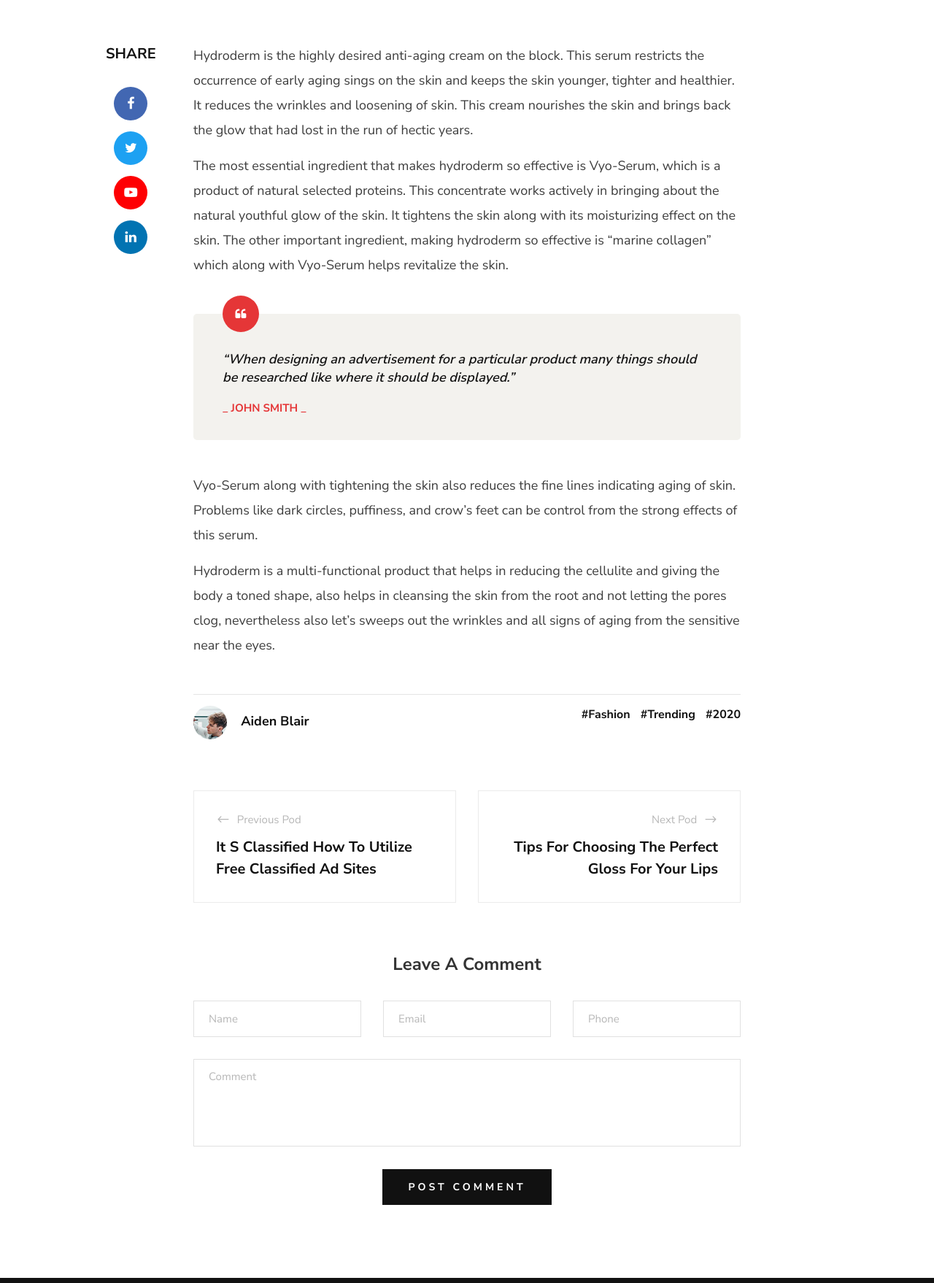
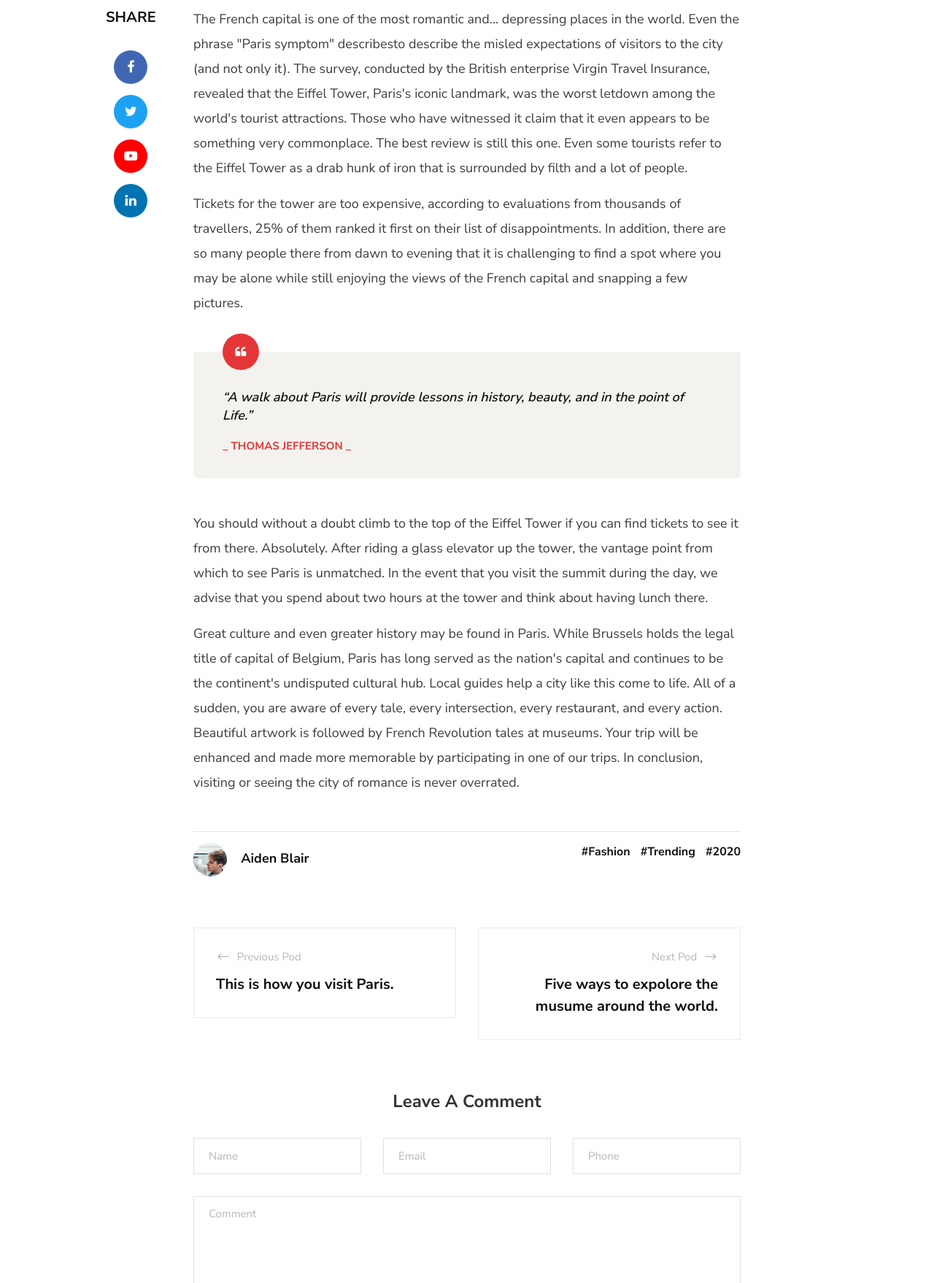
Before and after one commit to Escaper30/Capstone-Travel-, a PHP site: page /blog-details.php in a window 1280 px wide. Shown: the part 1362-3120 px from the top of the page at 73% size. Run offline with PHP 8.4, Linux system fonts and the light colour scheme; some libraries are stand-ins or nearby versions.

Commit message:
Add files via upload

```diff
--- a/blog-details.php
+++ b/blog-details.php
@@ -7,7 +7,7 @@
     <meta name="keywords" content="Male_Fashion, unica, creative, html">
     <meta name="viewport" content="width=device-width, initial-scale=1.0">
     <meta http-equiv="X-UA-Compatible" content="ie=edge">
-    <title>Male-Fashion | Template</title>
+    <title>Eiffel Tower | Voyager</title>
 
     <!-- Google Font -->
     <link href="https://fonts.googleapis.com/css2?family=Nunito+Sans:wght@300;400;600;700;800;900&display=swap"
@@ -138,11 +138,11 @@
             <div class="row d-flex justify-content-center">
                 <div class="col-lg-9 text-center">
                     <div class="blog__hero__text">
-                        <h2>Are you one of the thousands of Iphone owners who has no idea</h2>
+                        <h2>Is Eiffel Tower Overhyped?</h2>
                         <ul>
-                            <li>By Deercreative</li>
+                            <li>By Danny Gross</li>
                             <li>February 21, 2019</li>
-                            <li>8 Comments</li>
+                            <li>5 Comments</li>
                         </ul>
                     </div>
                 </div>
@@ -157,7 +157,7 @@
             <div class="row d-flex justify-content-center">
                 <div class="col-lg-12">
                     <div class="blog__details__pic">
-                        <img src="img/blog/details/blog-details.jpg" alt="">
+                        <img src="img/product/paris.jpg" alt="">
                     </div>
                 </div>
                 <div class="col-lg-8">
@@ -172,30 +172,18 @@
                             </ul>
                         </div>
                         <div class="blog__details__text">
-                            <p>Hydroderm is the highly desired anti-aging cream on the block. This serum restricts the
-                                occurrence of early aging sings on the skin and keeps the skin younger, tighter and
-                                healthier. It reduces the wrinkles and loosening of skin. This cream nourishes the skin
-                                and brings back the glow that had lost in the run of hectic years.</p>
-                            <p>The most essential ingredient that makes hydroderm so effective is Vyo-Serum, which is a
-                                product of natural selected proteins. This concentrate works actively in bringing about
-                                the natural youthful glow of the skin. It tightens the skin along with its moisturizing
-                                effect on the skin. The other important ingredient, making hydroderm so effective is
-                                “marine collagen” which along with Vyo-Serum helps revitalize the skin.</p>
+                            <p>The French capital is one of the most romantic and... depressing places in the world. Even the phrase "Paris symptom" describesto describe the misled expectations of visitors to the city (and not only it). The survey, conducted by the British enterprise Virgin Travel Insurance, revealed that the Eiffel Tower, Paris's iconic landmark, was the worst letdown among the world's tourist attractions. Those who have witnessed it claim that it even appears to be something very commonplace. The best review is still this one.
+                                 Even some tourists refer to the Eiffel Tower as a drab hunk of iron that is surrounded by filth and a lot of people.</p>
+                            <p>Tickets for the tower are too expensive, according to evaluations from thousands of travellers, 25% of them ranked it first on their list of disappointments. In addition, there are so many people there from dawn to evening that it is challenging to find a spot where you may be alone while still enjoying the views of the French capital and snapping a few pictures.</p>
                         </div>
                         <div class="blog__details__quote">
                             <i class="fa fa-quote-left"></i>
-                            <p>“When designing an advertisement for a particular product many things should be
-                                researched like where it should be displayed.”</p>
-                            <h6>_ John Smith _</h6>
+                            <p>“A walk about Paris will provide lessons in history, beauty, and in the point of Life.”</p>
+                            <h6>_ Thomas Jefferson _</h6>
                         </div>
                         <div class="blog__details__text">
-                            <p>Vyo-Serum along with tightening the skin also reduces the fine lines indicating aging of
-                                skin. Problems like dark circles, puffiness, and crow’s feet can be control from the
-                                strong effects of this serum.</p>
-                            <p>Hydroderm is a multi-functional product that helps in reducing the cellulite and giving
-                                the body a toned shape, also helps in cleansing the skin from the root and not letting
-                                the pores clog, nevertheless also let’s sweeps out the wrinkles and all signs of aging
-                                from the sensitive near the eyes.</p>
+                            <p>You should without a doubt climb to the top of the Eiffel Tower if you can find tickets to see it from there. Absolutely. After riding a glass elevator up the tower, the vantage point from which to see Paris is unmatched. In the event that you visit the summit during the day, we advise that you spend about two hours at the tower and think about having lunch there.</p>
+                            <p>Great culture and even greater history may be found in Paris. While Brussels holds the legal title of capital of Belgium, Paris has long served as the nation's capital and continues to be the continent's undisputed cultural hub. Local guides help a city like this come to life. All of a sudden, you are aware of every tale, every intersection, every restaurant, and every action. Beautiful artwork is followed by French Revolution tales at museums. Your trip will be enhanced and made more memorable by participating in one of our trips. In conclusion, visiting or seeing the city of romance is never overrated.</p>
                         </div>
                         <div class="blog__details__option">
                             <div class="row">
@@ -223,13 +211,13 @@
                                 <div class="col-lg-6 col-md-6 col-sm-6">
                                     <a href="" class="blog__details__btns__item">
                                         <p><span class="arrow_left"></span> Previous Pod</p>
-                                        <h5>It S Classified How To Utilize Free Classified Ad Sites</h5>
+                                        <h5>This is how you visit Paris.</h5>
                                     </a>
                                 </div>
                                 <div class="col-lg-6 col-md-6 col-sm-6">
                                     <a href="" class="blog__details__btns__item blog__details__btns__item--next">
                                         <p>Next Pod <span class="arrow_right"></span></p>
-                                        <h5>Tips For Choosing The Perfect Gloss For Your Lips</h5>
+                                        <h5>Five ways to expolore the musume around the world.</h5>
                                     </a>
                                 </div>
                             </div>
```
